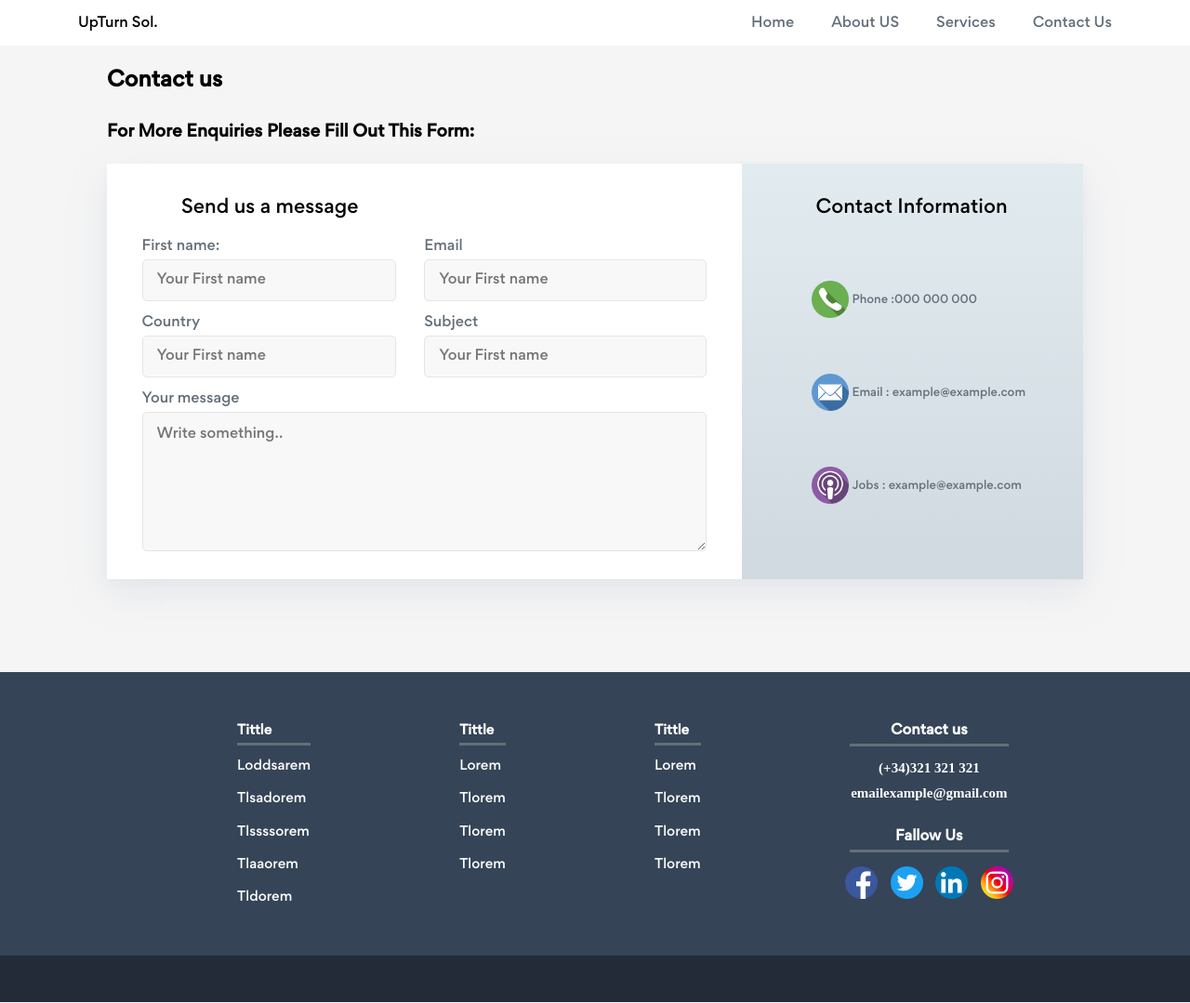
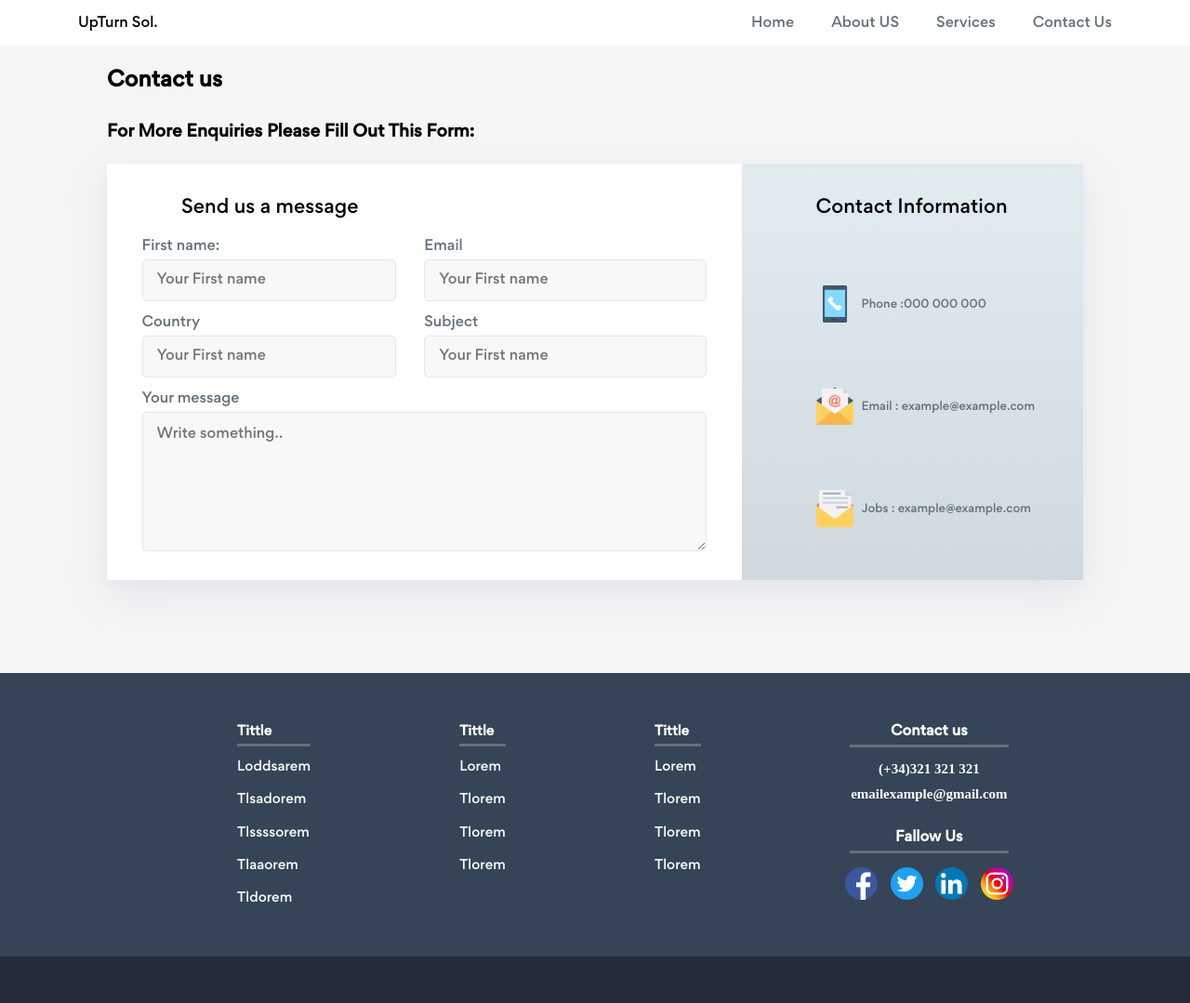
Before and after one commit to BhomBogdan/UpTurnSolution, a Jekyll site: the page built from _pages/Contact.markdown, in a window 1280 px wide. Shown: the whole page at 93% size. Built offline with Jekyll 4.4.1, drawn with Linux system fonts in a browser that asks for light colours.

Commit message:
third commit5

```diff
--- a/_includes/ContactForm2.html
+++ b/_includes/ContactForm2.html
@@ -41,15 +41,15 @@
                     <a1>Contact Information</a1>
 
                         <div class="ContactSet" id="phone">
-                            <img src="../assets/images/icons/Contact/contacto.png">
+                            <img src="../assets/images/icons/LandingPage/telefono-inteligente.png">
                             <a>Phone :000 000 000</a>
                         </div>
                         <div class="ContactSet" id="Email">
-                            <img src="../assets/images/icons/Contact/interfaz(1).png">
+                            <img src="../assets/images/icons/LandingPage/correo.png">
                             <a>Email : example@example.com</a>
                         </div>
                         <div class="ContactSet" id="EmailJob">
-                            <img src="../assets/images/icons/Contact/podcast.png">
+                            <img src="../assets/images/icons/LandingPage/letra.png">
                             <a>Jobs : example@example.com</a>
 
                         </div>
--- a/_includes/Greeting2.html
+++ b/_includes/Greeting2.html
@@ -8,7 +8,7 @@
 
     </div>
     <div class="GreetingRight">
-        <img src="/assets/images/icons/LandingPage/computadora.png">
+        <img src="/assets/images/icons/LandingPage/bulbo.png">
     </div>
 
     </div>
--- a/_sass/LandingPage/Greeting2.scss
+++ b/_sass/LandingPage/Greeting2.scss
@@ -1,4 +1,5 @@
 .GreetingM{
+    background-color: white;
 width: 100%;
 }
 .GreetingLeft {
--- a/_sass/LandingPage/gretting.scss
+++ b/_sass/LandingPage/gretting.scss
@@ -14,7 +14,7 @@
 .GreetingText {
   padding-bottom: 20px;;
   margin:0 auto;
-  width:50%;
+  width:60%;
   text-align: center;
 }
 .buttonG{
--- a/_sass/pages1/ContactForm2.scss
+++ b/_sass/pages1/ContactForm2.scss
@@ -141,8 +141,8 @@
 
 }
 
-.ContactSet img{
-
+.ContactSet>img{
+    margin:5px;
     vertical-align: middle;
 width: 40px;
 height: 40px
```
Also changed, not shown: assets/images/icons/LandingPage/bulbo.png (added), assets/images/icons/LandingPage/correo.png (added), assets/images/icons/LandingPage/letra.png (added), assets/images/icons/LandingPage/telefono-inteligente.png (added).
